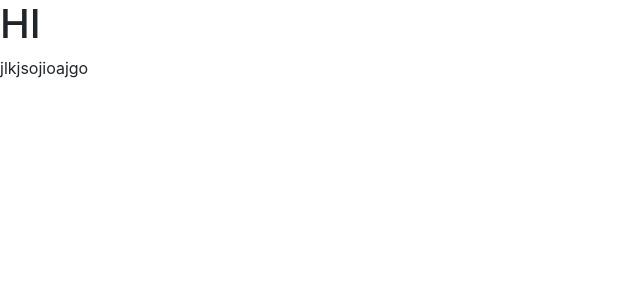
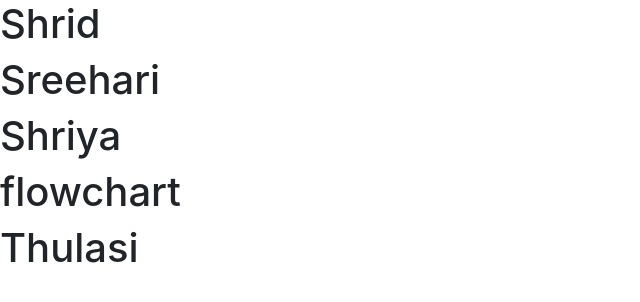
Before and after one commit to vai-bhav-m/Webops2021, a plain HTML site: page index.html in a window 1280 px wide. Shown: the whole page, without its empty margins (0-640 px from the left). Drawn offline with nearby package versions, Linux system fonts and the light colour scheme.

Commit message:
Update index.html

```diff
--- a/index.html
+++ b/index.html
@@ -17,23 +17,23 @@
 
 <body>
   <section id="logo-intro">
-    <h1>HI </h1>
+    <h1>Shrid </h1>
   </section>
 
   <section id="about-us">
-jlkjsojioajgo
+    <h1>Sreehari</h1>
   </section>
 
   <section id="stats">
-
+    <h1>Shriya</h1>
   </section>
 
   <section id="flowchart">
-
+    <h1>flowchart</h1>
   </section>
 
   <section id="contact-us">
-
+    <h1>Thulasi</h1>
   </section>
 
 </body>
```
